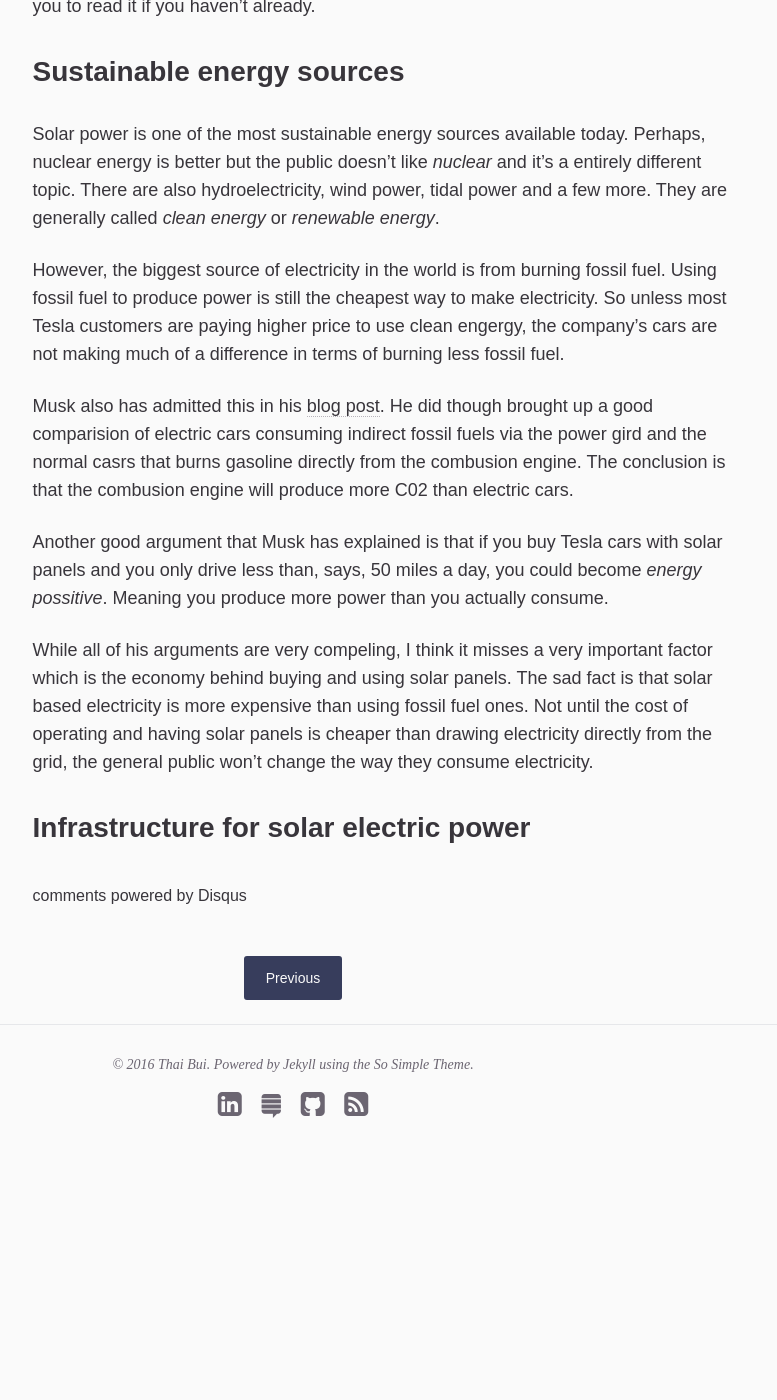
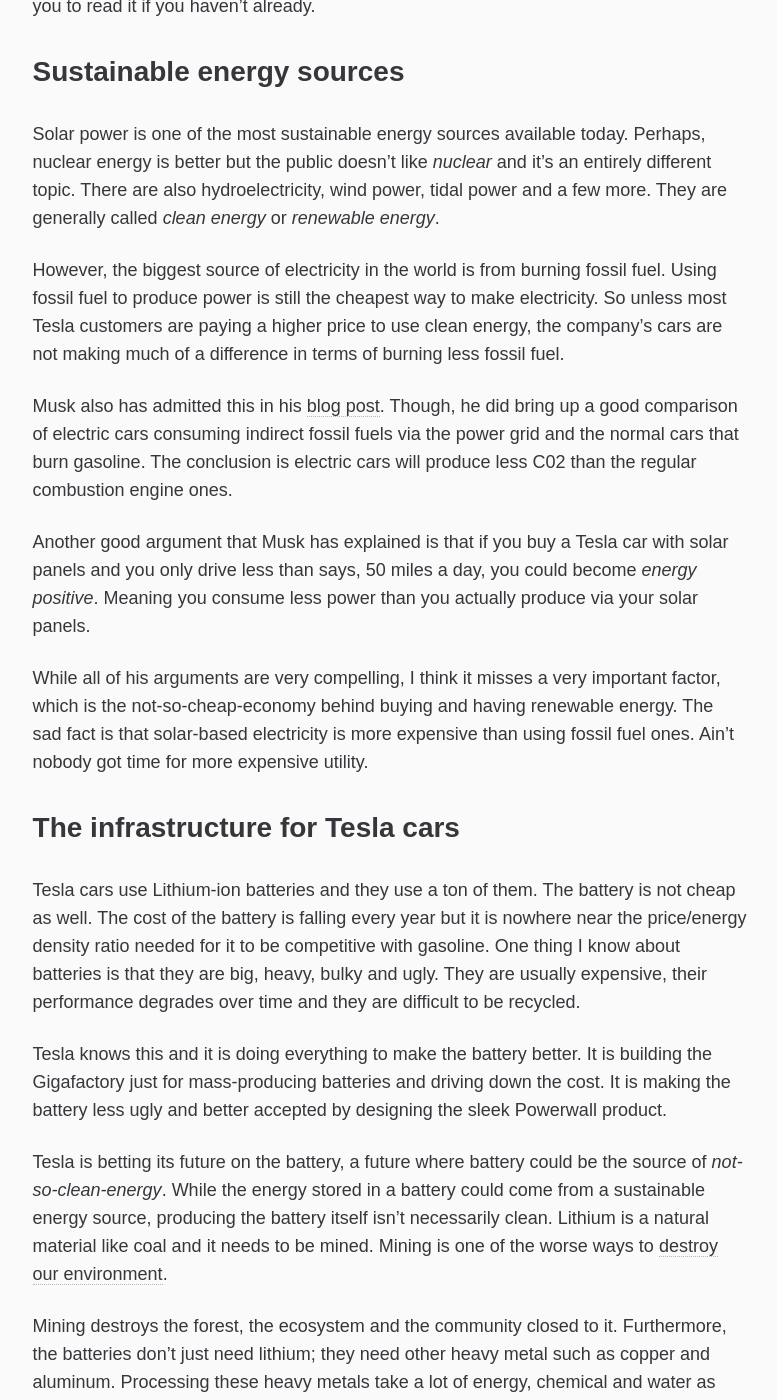
Before and after one commit to thaibui/thaibui.github.io, a Jekyll site: the page built from _posts/2016-04-02-lets-talk-about-tesla.md, in a window 1280 px wide and 1400 px high, scrolled down 1429 px. Shown: the whole window, without its empty margins (347-1124 px from the left). Built offline with Jekyll 4.4.1, drawn with Linux system fonts in a browser that asks for light colours; nearby versions of some CDN libraries; comment, search, counter and statistics services are not loaded; before the commit the page ends 2645 px from its top, so only the background shows below that; some of the changed text lies outside the part shown.

Commit message:
Finished writing the Tesla piece.
Man, it's taking a long time for me to write this piece.

```diff
--- a/_posts/2016-04-02-lets-talk-about-tesla.md
+++ b/_posts/2016-04-02-lets-talk-about-tesla.md
@@ -12,24 +12,24 @@
 
 # Sustainability is important
 
-Yesterday, when the new Tesla Model 3 was unveil, an old idea about a
-sustainable energy company came back to me. I remember when I was young, I
+Yesterday, when the new Tesla Model 3 was unveiled, an old idea about a
+sustainable energy company came back to me. I remember when I was young; I
 wanted to be in the sustainable energy business. I wanted to harvest the power
-in the river and turn them into eletricity for the
+in the river and turn them into electricity for the
 [city](https://en.wikipedia.org/wiki/Ho_Chi_Minh_City){:target="_blank"} that I
-lived in. When I was a bit older, I knew that we can also harvest the same power
+lived in. When I was a bit older, I knew that we could also harvest the same power
 from the sun.
 
 The sun is even better because there is less harm to the
 ecosystem. With that power, I also wanted to create fully electric public
-transportation for the people in the rural areas to compute to the city. Above
+transportation for the people in the rural areas to commute to the city. Above
 all, I was fascinated by the fact that we can harvest endless power from nature
 to improve our lives.
 
 Now that I am 26, it turns out that things are not that easy. Reality teaches me
 that for any business idea to work, there needs to be an economy behind for it
-to operate. Often time, that economy contradicts with the ideaology where the
-business was started with. I don't think Tesla is an exception. So I wanted to
+to operate. Often time, that economy contradicts with the ideology where the
+business was started. I don't think Tesla is an exception. So I wanted to
 understand if Tesla really is a company that pushes for sustainable energy
 that it claims to be.
 
@@ -41,7 +41,7 @@
 fuel.
 
 I think there are several aspects that I need to examine to answer this question.
-First, what kind of electricity is sustainable energy? and second, is the
+First, what kind of electricity is sustainable energy? And second, is the
 infrastructure to support the level of Tesla's electricity consumption deemed
 sustainable?
 
@@ -57,35 +57,100 @@
 ### Sustainable energy sources
 
 Solar power is one of the most sustainable energy sources available today.
-Perhaps, nuclear energy is better but the public doesn't like *nuclear* and it's a
-entirely different topic. There are also hydroelectricity, wind power, tidal
-power and a few more.  They are generally called *clean energy* or *renewable
+Perhaps, nuclear energy is better but the public doesn't like *nuclear* and it's
+an entirely different topic. There are also hydroelectricity, wind power, tidal
+power and a few more. They are generally called *clean energy* or *renewable
 energy*.
 
 However, the biggest source of electricity in the world is from burning
 fossil fuel. Using fossil fuel to produce power is still the cheapest way to
-make electricity. So unless most Tesla customers are paying higher price to use
-clean engergy, the company's cars are not making much of a difference in terms of
+make electricity. So unless most Tesla customers are paying a higher price to use
+clean energy, the company's cars are not making much of a difference in terms of
 burning less fossil fuel.
 
-Musk also has admitted this in his [blog post][blog_post]{:target="_blank"}. He did though
-brought up a good comparision of electric cars consuming indirect fossil fuels
-via the power gird and the normal casrs that burns gasoline directly from the
-combusion engine. The conclusion is that the combusion engine will produce more
-C02 than electric cars.
+Musk also has admitted this in his [blog post][blog_post]{:target="_blank"}.
+Though, he did bring up a good comparison of electric cars consuming indirect
+fossil fuels via the power grid and the normal cars that burn gasoline. The
+conclusion is electric cars will produce less C02 than the regular combustion
+engine ones.
 
-Another good argument that Musk has explained is that if you buy Tesla cars with
-solar panels and you only drive less than, says, 50 miles a day, you could
-become *energy possitive*. Meaning you produce more power than you actually
-consume.
+Another good argument that Musk has explained is that if you buy a Tesla car with
+solar panels and you only drive less than says, 50 miles a day, you could
+become *energy positive*. Meaning you consume less power than you actually
+produce via your solar panels.
 
-While all of his arguments are very compeling, I think it misses a very
-important factor which is the economy behind buying and using solar panels. The
-sad fact is that solar based electricity is more expensive than using fossil
-fuel ones. Not until the cost of operating and having solar panels is cheaper
-than drawing electricity directly from the grid, the general public won't change
-the way they consume electricity.
-
-### Infrastructure for solar electric power
+While all of his arguments are very compelling, I think it misses a very
+important factor, which is the not-so-cheap-economy behind buying and having
+renewable energy. The sad fact is that solar-based electricity is more expensive
+than using fossil fuel ones. Ain't nobody got time for more expensive
+utility.
 
 [blog_post]: https://www.teslamotors.com/blog/secret-tesla-motors-master-plan-just-between-you-and-me
+
+### The infrastructure for Tesla cars
+
+Tesla cars use Lithium-ion batteries and they use a ton of them. The battery is
+not cheap as well. The cost of the battery is falling every year but it is nowhere
+near the price/energy density ratio needed for it to be competitive with
+gasoline. One thing I know about batteries is that they are big, heavy, bulky
+and ugly. They are usually expensive, their performance degrades over time and
+they are difficult to be recycled.
+
+Tesla knows this and it is doing everything to make the battery better. It is
+building the Gigafactory just for mass-producing batteries and driving down the
+cost. It is making the battery less ugly and better accepted by designing the
+sleek Powerwall product.
+
+Tesla is betting its future on the battery, a future where battery could be the
+source of *not-so-clean-energy*. While the energy stored in a battery could
+come from a sustainable energy source, producing the battery itself isn't
+necessarily clean. Lithium is a natural material like coal and it needs to be
+mined. Mining is one of the worse ways to [destroy our environment]
+[mining]{:target="_blank"}.
+
+Mining destroys the forest, the ecosystem and the community closed to it.
+Furthermore, the batteries don't just need lithium; they need other heavy metal
+such as copper and aluminum. Processing these heavy metals take a lot of
+energy, chemical and water as well.
+
+Hell, we don't even know if we have enough lithium in the world for us to
+mine to guarantee that future. One [calculation here][lithium_calculation]{:target="_blank"}
+has shown that adding up all the currently known lithium sources in the world
+may not be enough to ascertain a future of *all* fully electric cars. Perhaps
+SpaceX can help Tesla to find another planet with more lithium to mine.
+
+On top of that, Tesla is building a network of charging stations across the
+globe. It is doing so much it is burning more than $1 billion dollars in cash a
+year while the company is still not making any money. I am no economist but that
+pretty much tells me that at one point the company will have zero dollars to
+spend.
+
+The latest Model 3 is one of the hopes for the company to be profitable. I
+truly hope that the Model 3 will bring profitability to Tesla. If it
+isn't, I don't think Tesla will ever be a sustainable business. When the
+business can no longer sustain a positive cash flow, the original intent of
+pushing for clean energy will slip away as well. You have to think about bread
+and butter before you could care for the environment. Currently, the public
+doesn't believe that and it explains why Tesla's stock is still high.
+
+[mining]: http://www.treehugger.com/clean-technology/the-path-to-lithium-batteries-friend-or-foe.html
+[lithium_calculation]: http://large.stanford.edu/courses/2010/ph240/eason2/
+
+<h3 id="a-future-without-with-tesla">A future <s>without</s> with Tesla?</h3>
+
+Honestly, I don't want a future without Tesla. It is such an innovative,
+forward-thinking company. It is the very idea of a company I wanted to
+build when I was young. I don't want to see it is not succeeding. If Tesla ever
+fails, though, I think a company should pursue producing a very efficient
+combustion engine car. At least, producing a very impressive hybrid beast with a
+100-MPG rating.
+
+I don't see a future where batteries could be packed into a rocket engine to fly
+to space. Why is Tesla betting so much on a technology that doesn't have that much
+potential? I think we need several more jumps in battery technology
+breakthroughs in order for it to be viable for the future of mankind. I would
+image the battery of the future to be as small as a car seat while delivers
+enough juice to travel for weeks. The battery has to be light, safe, easy
+produce and to handle. Or at least, it has the potential to do so.
+
+So far, the future seems a bit gloomy to me.
```
Also changed, not shown: _posts/2016-03-18-yet-another-personal-blog.md (+1 -1 lines).
